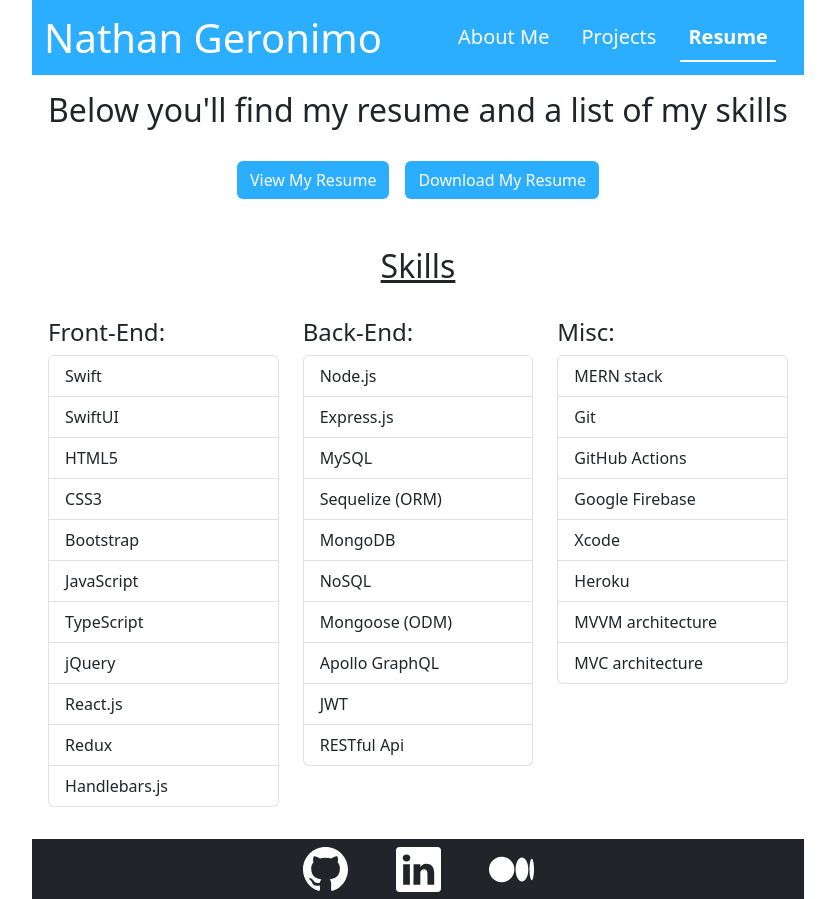
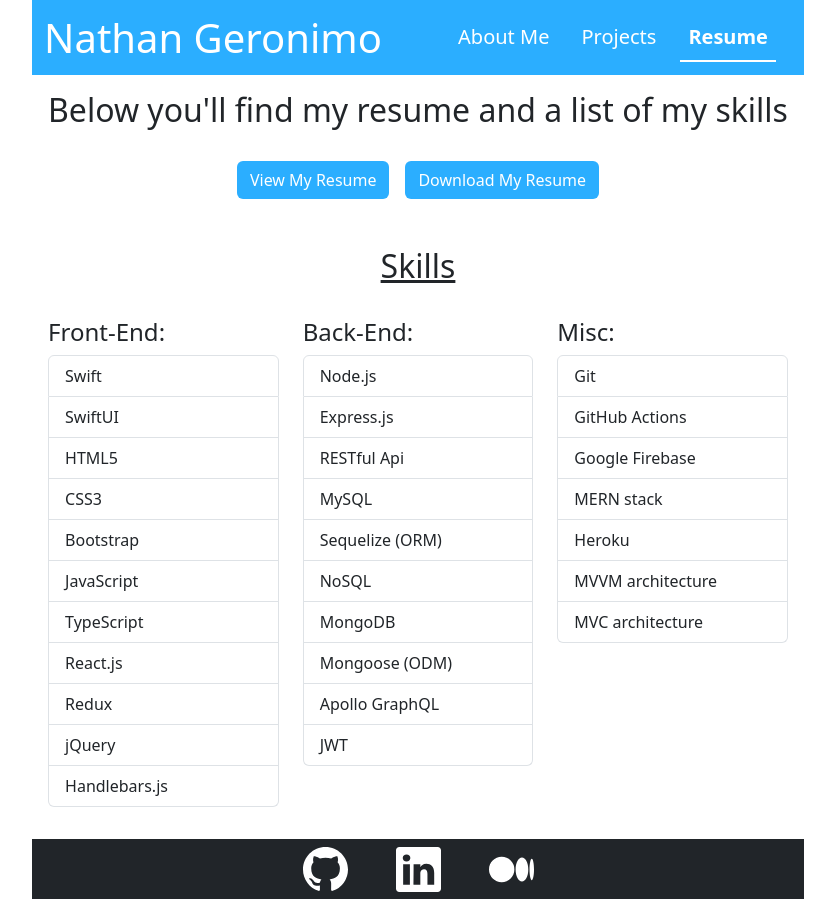
Before and after one commit to nathangero/portfolio-react, a React (Vite) app: page /resume in a window 1280 px wide. Shown: the whole page, without its empty margins (222-1057 px from the left). Built offline with nearby package versions, Linux system fonts and the light colour scheme.

Commit message:
update skills ordering

```diff
--- a/src/pages/ResumePage.jsx
+++ b/src/pages/ResumePage.jsx
@@ -17,29 +17,28 @@ export default function ResumePage() {
       "Bootstrap",
       "JavaScript",
       "TypeScript",
-      "jQuery",
       "React.js",
       "Redux",
+      "jQuery",
       "Handlebars.js",
     ],
     backend: [
       "Node.js",
       "Express.js",
+      "RESTful Api",
       "MySQL",
       "Sequelize (ORM)",
+      "NoSQL",
       "MongoDB",
-      "NoSQL",
       "Mongoose (ODM)",
       "Apollo GraphQL",
       "JWT",
-      "RESTful Api",
     ],
     misc: [
-      "MERN stack",
       "Git",
       "GitHub Actions",
       "Google Firebase",
-      "Xcode",
+      "MERN stack",
       "Heroku",
       "MVVM architecture",
       "MVC architecture",
```
